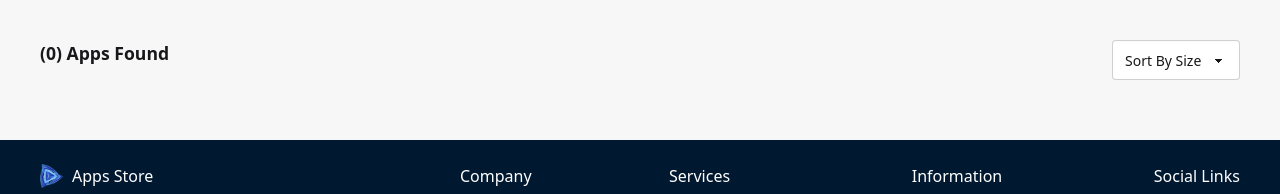
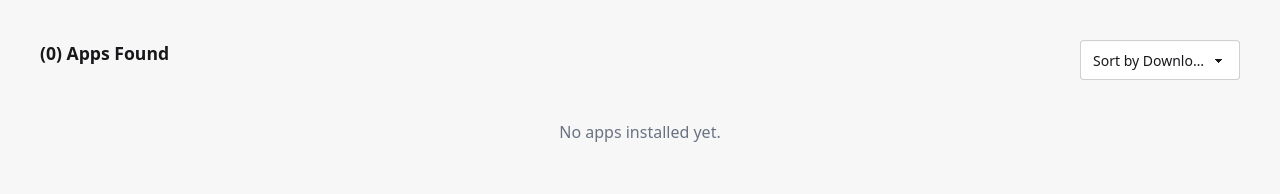
Before and after one commit to mursalin35/Apps-Store, a React (Vite) app: page /installation in a window 1280 px wide. Shown: the part 204-398 px from the top of the page. Built offline with nearby package versions, Linux system fonts and the light colour scheme.

Commit message:
install update

```diff
--- a/src/pages/Installation/Installation.jsx
+++ b/src/pages/Installation/Installation.jsx
@@ -4,42 +4,53 @@ import { getInstallApp, removeFromStore } from '../../utility/localStore';
 import InstallCard from '../../components/InstallCard/InstallCard';
 
 const Installation = () => {
-    // Tab title change
+    //  Tab title change
     useEffect(() => {
         document.title = "Apps Installation";
     }, []);
 
-    const [install, setInstall] = useState([]); // Install app -> state
-    const [sort, setSort] = useState("none"); // sort by size
+    //  States
+    const [install, setInstall] = useState([]); // Installed apps
+    const [sort, setSort] = useState("none");   // Sort option
 
-    const data = useLoaderData();  // data load from loader:
+    const data = useLoaderData(); // Loader data
 
-    // localStorage from get id
+    //  Load installed apps from localStorage
     useEffect(() => {
-        const storeAppData = getInstallApp();
-        // all data id & localStorage id matching
+        const storeAppData = getInstallApp(); // Get installed IDs
         const installedApp = data.filter(app => storeAppData.includes(app.id));
-        setInstall(installedApp); // UI set matching id
+        setInstall(installedApp);
     }, [data]);
 
-    // sorted by app
+    //  Convert downloads (e.g. "640K", "1.2M") → numeric
+    const parseDownloads = (value) => {
+        if (typeof value === 'number') return value;
+        if (typeof value !== 'string') return 0;
+
+        const num = parseFloat(value);
+        if (value.toUpperCase().includes("M")) return num * 1_000_000;
+        if (value.toUpperCase().includes("K")) return num * 1_000;
+        return num;
+    };
+
+    // Sort handler
     const handleSort = (type) => {
-        setSort(type); // running UI sort watch
+        setSort(type);
 
-        if (type === "size-asc") {
-            // sorted by ascending
-            setInstall([...install].sort((a, b) => a.size - b.size));
+        if (type === "downloads-asc") {
+            // ascending (low → high)
+            setInstall([...install].sort((a, b) => parseDownloads(a.downloads) - parseDownloads(b.downloads)));
         }
-        else if (type === "size-des") {
-            // sorted by descending
-            setInstall([...install].sort((a, b) => b.size - a.size));
+        else if (type === "downloads-des") {
+            // descending (high → low)
+            setInstall([...install].sort((a, b) => parseDownloads(b.downloads) - parseDownloads(a.downloads)));
         }
     };
 
-    // Uninstall handel
+    // 🟢 Uninstall handler
     const handleUninstall = (id) => {
-        removeFromStore(id); // remove from localStorage
-        setInstall(prev => prev.filter(app => app.id !== id)); // remove from UI
+        removeFromStore(id); // Remove from localStorage
+        setInstall(prev => prev.filter(app => app.id !== id)); // Remove from UI
     };
 
     return (
@@ -47,35 +58,46 @@ const Installation = () => {
             {/* Page title */}
             <div className='text-center'>
                 <h1 className='text-[2.5rem] font-bold'>Your Installed Apps</h1>
-                <p className='opacity-70 mt-3'>Explore All Trending Apps on the Market developed by us</p>
+                <p className='opacity-70 mt-3'>
+                    Explore All Trending Apps on the Market developed by us
+                </p>
             </div>
 
             {/* Found apps & sort control */}
             <div className='flex justify-between mt-10'>
-                <h5 className='font-semibold text-[1.1rem]'>(<span>{install.length}</span>) Apps Found</h5>
+                <h5 className='font-semibold text-[1.1rem]'>
+                    (<span>{install.length}</span>) Apps Found
+                </h5>
 
-                {/* Sort dropdown menu */}
-                <label className='form-control w-32 max-w-xs'>
+                {/* Sort dropdown */}
+                <label className='form-control w-40 max-w-xs'>
                     <select
                         className='select select-bordered'
                         value={sort}
-                        onChange={e => setSort(e.target.value)}>
-                        <option className='opacity-60' value="none">Sort By Size</option>
-                        <option onClick={() => handleSort('size-asc')} value="size-asc">Low-High</option>
-                        <option onClick={() => handleSort('size-des')} value="size-des">High-Low</option>
+                        onChange={(e) => handleSort(e.target.value)}
+                    >
+                        <option className='opacity-60' value="none">Sort by Downloads</option>
+                        <option value="downloads-asc">Low → High</option>
+                        <option value="downloads-des">High → Low</option>
                     </select>
                 </label>
             </div>
 
-            {/* InstallCard component by map */}
-            <div>
+            {/* Installed app list */}
+            <div className='mt-8'>
                 {
-                    install.map(nApp =>
-                        <InstallCard
-                            key={nApp.id}
-                            nApp={nApp}
-                            onUninstall={handleUninstall}
-                        />
+                    install.length > 0 ? (
+                        install.map(nApp => (
+                            <InstallCard
+                                key={nApp.id}
+                                nApp={nApp}
+                                onUninstall={handleUninstall}
+                            />
+                        ))
+                    ) : (
+                        <p className='text-center text-gray-500 mt-10'>
+                            No apps installed yet.
+                        </p>
                     )
                 }
             </div>
```
